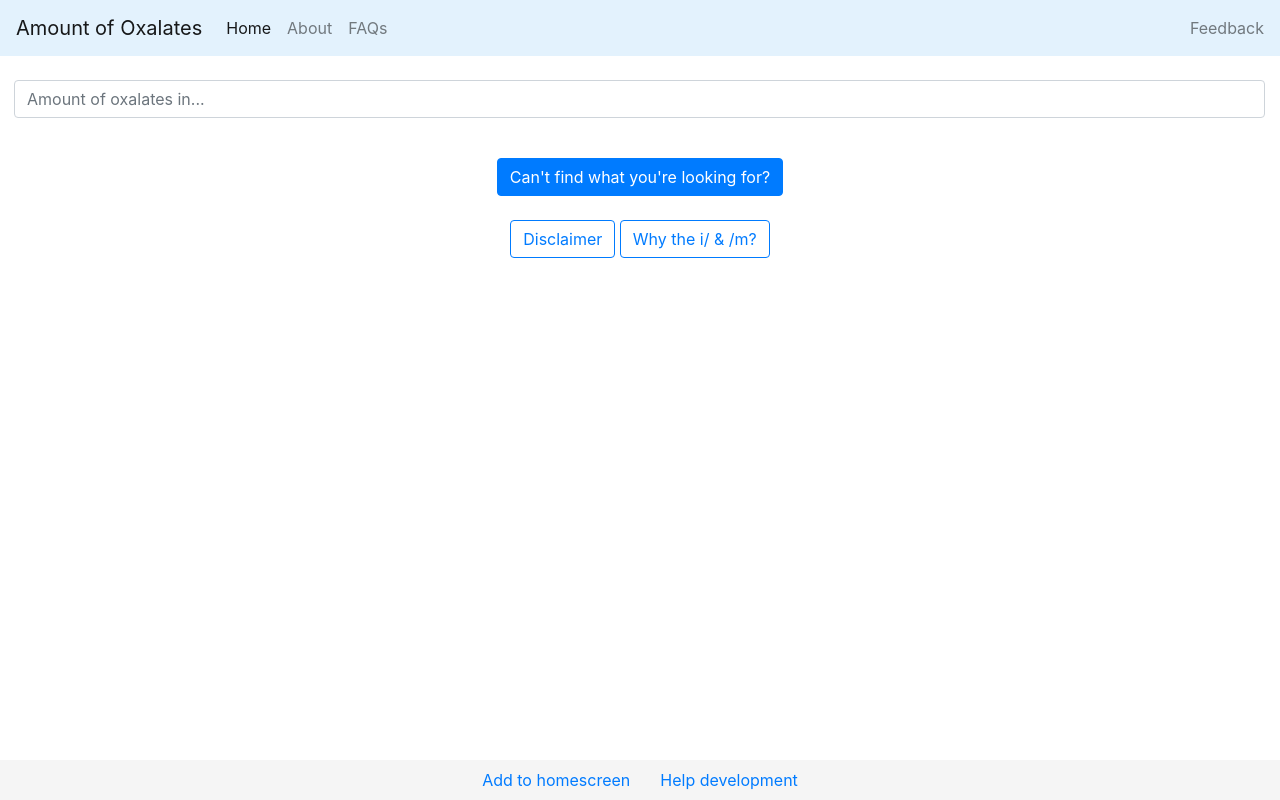
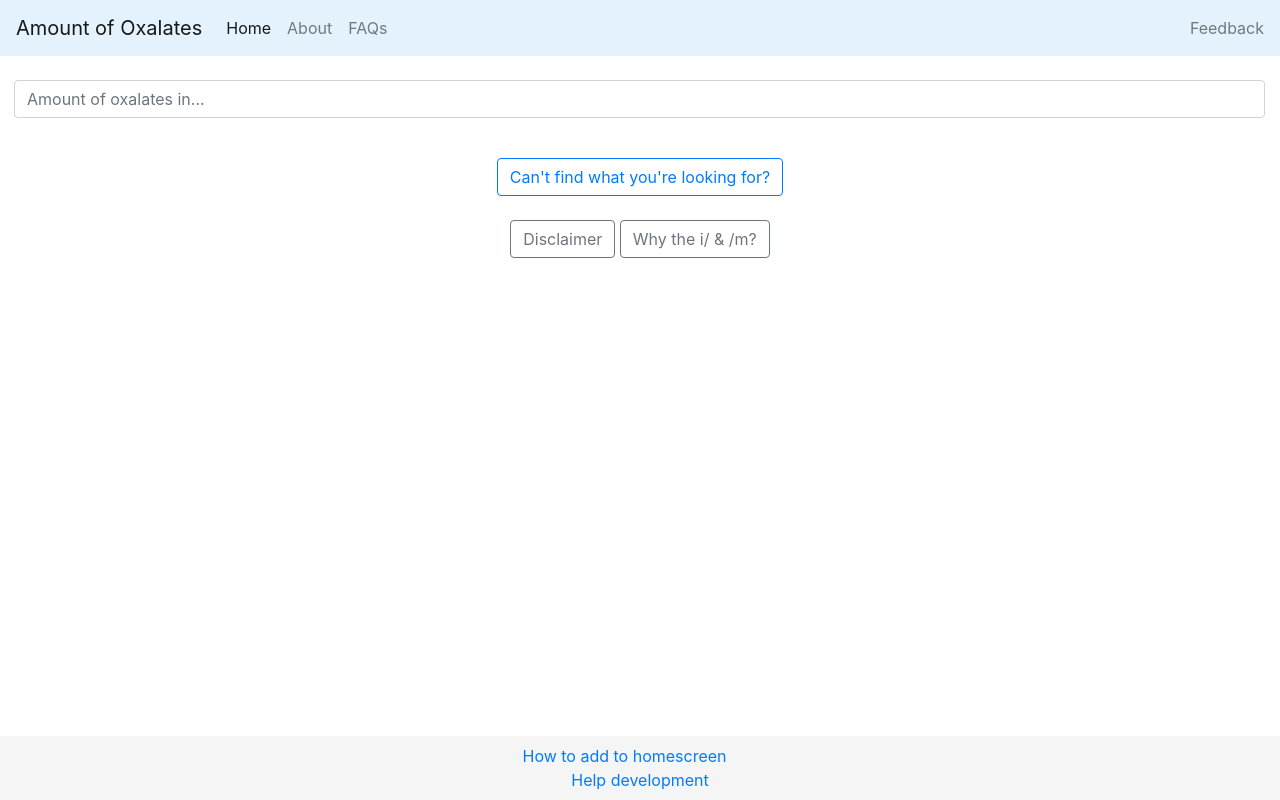
Before and after one commit to kei-pal/oxalate, a Django app: page / in a window 1280 px wide. Run offline with Django 3.2, Linux system fonts and the light colour scheme; some libraries are stand-ins or nearby versions.

Commit message:
changed button class to use outline colours

```diff
--- a/lookup/templates/lookup.html
+++ b/lookup/templates/lookup.html
@@ -50,7 +50,7 @@ $( function() {
 
 <!--toggle-->
 <div class="text-center">
-  <a class="btn btn-primary" data-toggle="collapse" href="#multiCollapseExample3" role="button" aria-expanded="false" aria-controls="multiCollapseExample3">Can't find what you're looking for?</a>
+  <a class="btn btn-outline-primary" data-toggle="collapse" href="#multiCollapseExample3" role="button" aria-expanded="false" aria-controls="multiCollapseExample3">Can't find what you're looking for?</a>
 </div>
 <div class="row">
   <div class="col">
@@ -67,8 +67,8 @@ $( function() {
 <br>
 
 <div class="text-center">
-  <a class="btn btn-outline-primary" data-toggle="collapse" href="#multiCollapseExample1" role="button" aria-expanded="false" aria-controls="multiCollapseExample1">Disclaimer</a>
-  <button class="btn btn-outline-primary" type="button" data-toggle="collapse" data-target="#multiCollapseExample2" aria-expanded="false" aria-controls="multiCollapseExample2">Why the i/ & /m?</button>
+  <a class="btn btn-outline-secondary" data-toggle="collapse" href="#multiCollapseExample1" role="button" aria-expanded="false" aria-controls="multiCollapseExample1">Disclaimer</a>
+  <button class="btn btn-outline-secondary" type="button" data-toggle="collapse" data-target="#multiCollapseExample2" aria-expanded="false" aria-controls="multiCollapseExample2">Why the i/ & /m?</button>
 </div>
 <div class="row">
   <div class="col">
@@ -83,7 +83,7 @@ $( function() {
   <div class="col">
     <div class="collapse multi-collapse" id="multiCollapseExample2">
       <div class="card card-body">
-        You may be wondering why there are "i/" or "/m" before the food dropdown search results. This is due to the way I am have coded the databses, using seperate databases for meals and ingredients respectively (since their result page's vary slightly). I am not a professional web developer and wanted to code this app to try aid the gap in having easily accessible oxalate contents in complete meals, as well as a change history of research studies for individual ingredients. The code for this website is open-source and can be found on my github page.
+        You may be wondering why there are "i/" or "/m" before the food dropdown search results. This is due to the way the databases are coded, using seperate databases for meals and ingredients respectively (since their result pages vary slightly). I am not a professional web developer and wanted to build this app to aid the gap in having easily accessible oxalate contents in complete meals, as well as a change history of research studies for individual ingredients. The code for this website is open-source and can be found on my github page.
       </div>
     </div>
   </div>
@@ -95,7 +95,7 @@ $( function() {
       <div class="container">
 			<div class="row justify-content-center">
 				<div class="text-right">
-					<a href="#">Add to homescreen</a>
+					<a href="https://www.howtogeek.com/196087/how-to-add-websites-to-the-home-screen-on-any-smartphone-or-tablet/">How to add to homescreen</a>
 				</div>
 				<div class="col-1"></div>
 				<div class="text-center">
```
